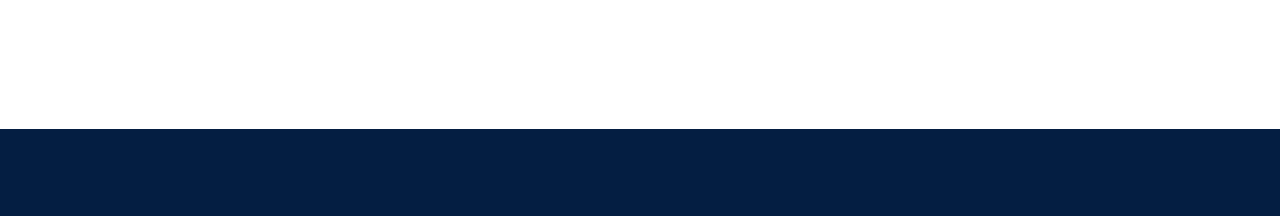
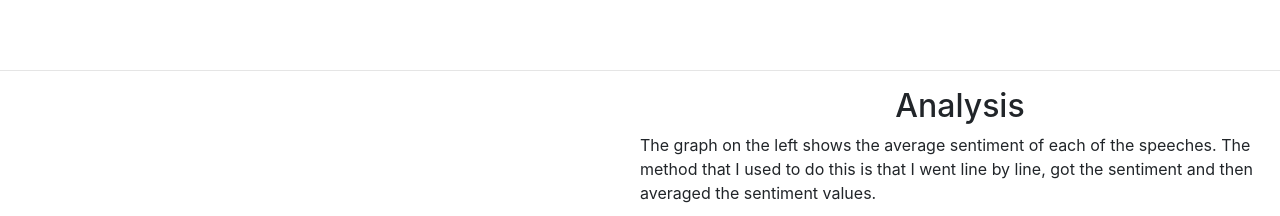
Before and after one commit to ravenusmc/three_speeches, a Vue app in the folder client/: page /study in a window 1280 px wide. Shown: the part 736-952 px from the top of the page. Built offline with nearby package versions, Linux system fonts and the light colour scheme; what vue-google-charts would draw is missing.

Commit message:
working on sentiment analysis chart

```diff
--- a/client/src/views/Study.vue
+++ b/client/src/views/Study.vue
@@ -1,7 +1,9 @@
 <template>
   <div>
     <Navbar />
+
     <Header />
+
     <section class='firstGraphArea'>
       <FilterArea />
       <GraphCard
@@ -10,6 +12,25 @@
        :options='chartOptionsOne'>
       </GraphCard>
     </section>
+
+    <hr>
+
+    <section class='sentimentSection'>
+
+      <div>
+      </div>
+
+      <div>
+        <h2 class='center'>Analysis</h2>
+        <p>
+          The graph on the left shows the average sentiment of each of the speeches.
+          The method that I used to do this is that I went line by line, got the sentiment
+          and then averaged the sentiment values.
+        </p>
+      </div>
+
+    </section>
+
     <Footer/>
   </div>
 </template>
@@ -67,6 +88,11 @@ export default {
   grid-template-columns: 1fr 1fr;
 }
 
+.sentimentSection {
+  display: grid;
+  grid-template-columns: 1fr 1fr;
+}
+
 @media only all and (max-width: 900px) {
 
   .firstGraphArea {
```
Also changed, not shown: 2 other files (tests, documents, lock files or other folders).
